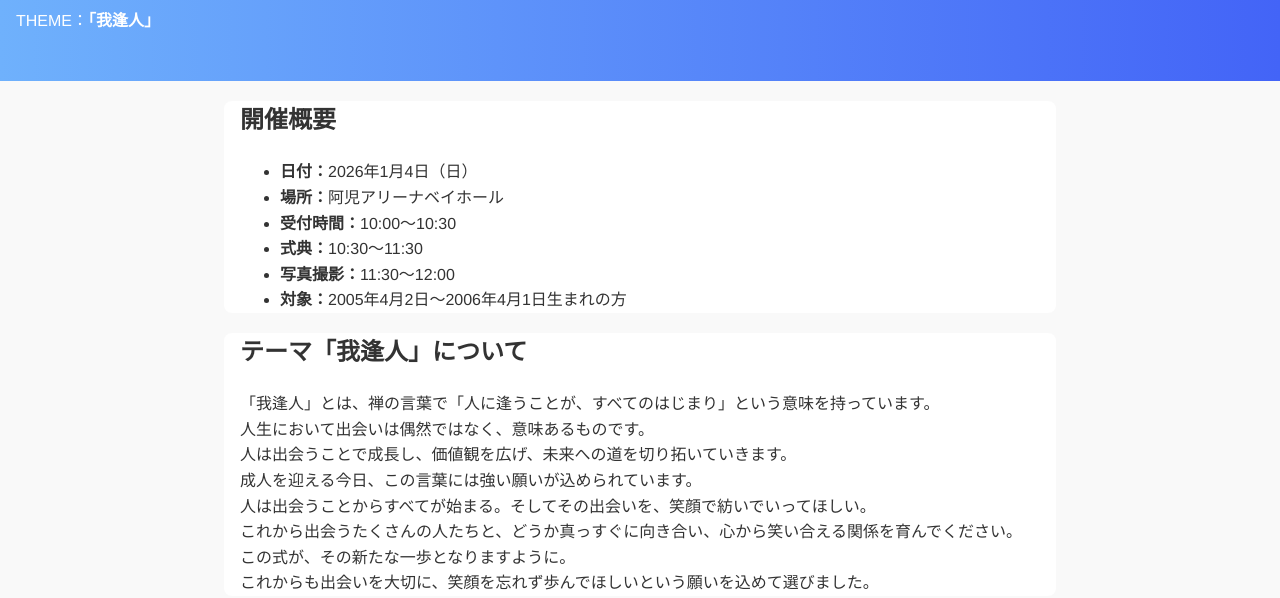
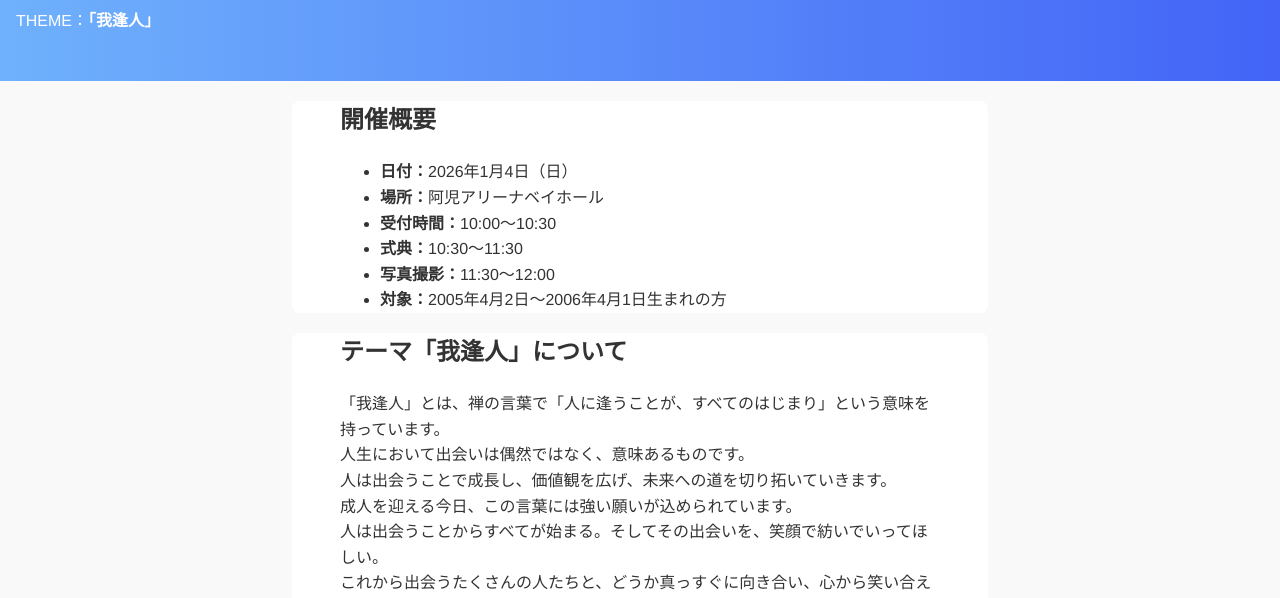
Before and after one commit to YamamotoRiku0823/Shima-City-Hatachinotudoi, a plain HTML site: page index.html in a window 1280 px wide. Shown: the part 192-790 px from the top of the page. Drawn offline with Linux system fonts and the light colour scheme.

Commit message:
Update style.css

```diff
--- a/style.css
+++ b/style.css
@@ -9,9 +9,9 @@ body {
 
 /* 中央寄せの共通コンテナ */
 .container {
-  max-width: 800px;
+  max-width: 600px;
   margin: 0 auto;
-  padding: 0 1rem;
+  padding: 0 3rem;
   text-align: left; /* ← 左揃え */
 }
 
```
